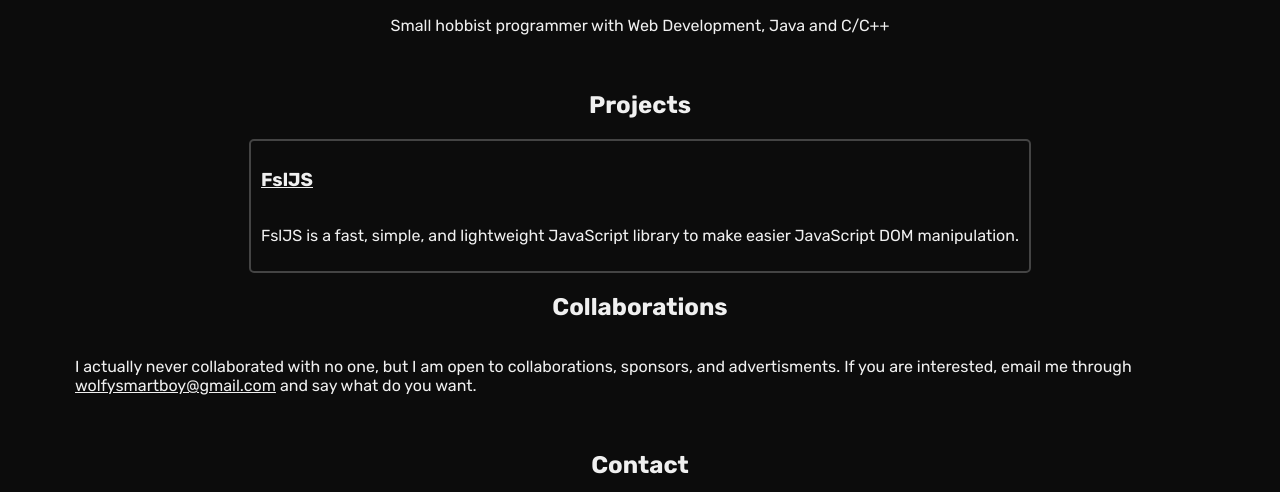
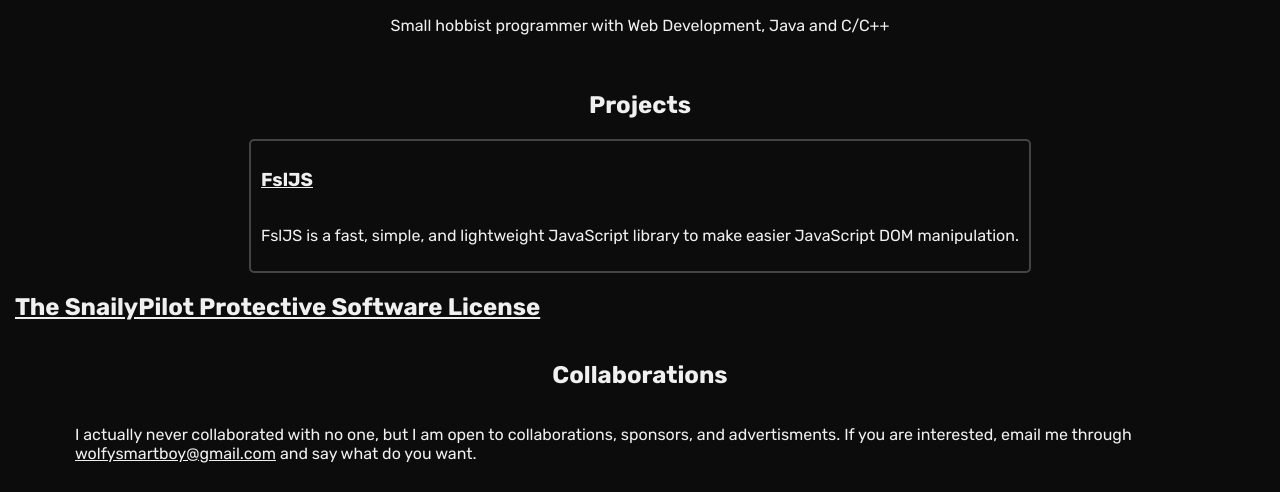
Before and after one commit to SnailyDev/SnailyPilotWeb, a website built with Vite: page src/index.html in a window 1280 px wide. Shown: the part 96-588 px from the top of the page. Built offline with nearby package versions, Linux system fonts and the light colour scheme.

Commit message:
Minor Fix to index.html

```diff
--- a/src/index.html
+++ b/src/index.html
@@ -27,6 +27,7 @@
           </p>
         </div>
       </div>
+      <h2><a href="license.html">The SnailyPilot Protective Software License</a></h2>
       <div class="collabs-container">
         <h2>Collaborations</h2>
         <p>
```
